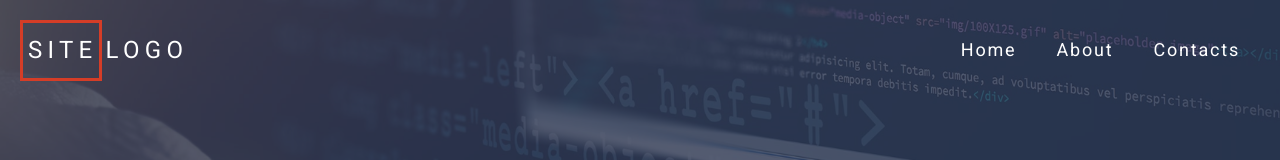
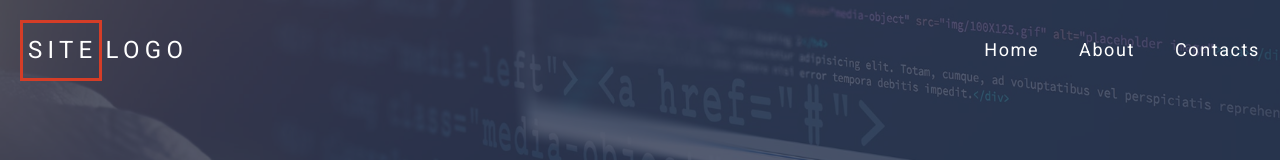
Before and after one commit to denislisyutenko/grid-template-init-project, a website: page index.html in a window 1280 px wide. Shown: the top 160 px of the page. Drawn offline with Linux system fonts and the light colour scheme.

Commit message:
header pixel perfect

```diff
--- a/assets/scss/components/header/_header-navbar.scss
+++ b/assets/scss/components/header/_header-navbar.scss
@@ -13,11 +13,10 @@
         justify-content: end;
         gap: $gap;
         grid-template-columns: repeat(auto-fit, minmax(50px, max-content));
-        @include unlist(0 ($gap-sm) 0 0);
+        @include unlist(0 (-$gap-sm) 0 0);
     }
 
     &__item {
-        // margin: $gap $gap-sm;
     }
 
     &__link {
@@ -25,9 +24,8 @@
         padding: $gap $gap-sm;
         transition: color 0.5s;
         font-size: 1.125rem;
-        letter-spacing: 0.1em;
-        transition: color 0.5s;
-        font-size: 1.125rem;
+        // letter-spacing: 0.09em;
+
         &:hover,
         &:focus {
         color: $color-accent;
```
Also changed, not shown: assets/css/style.css.
